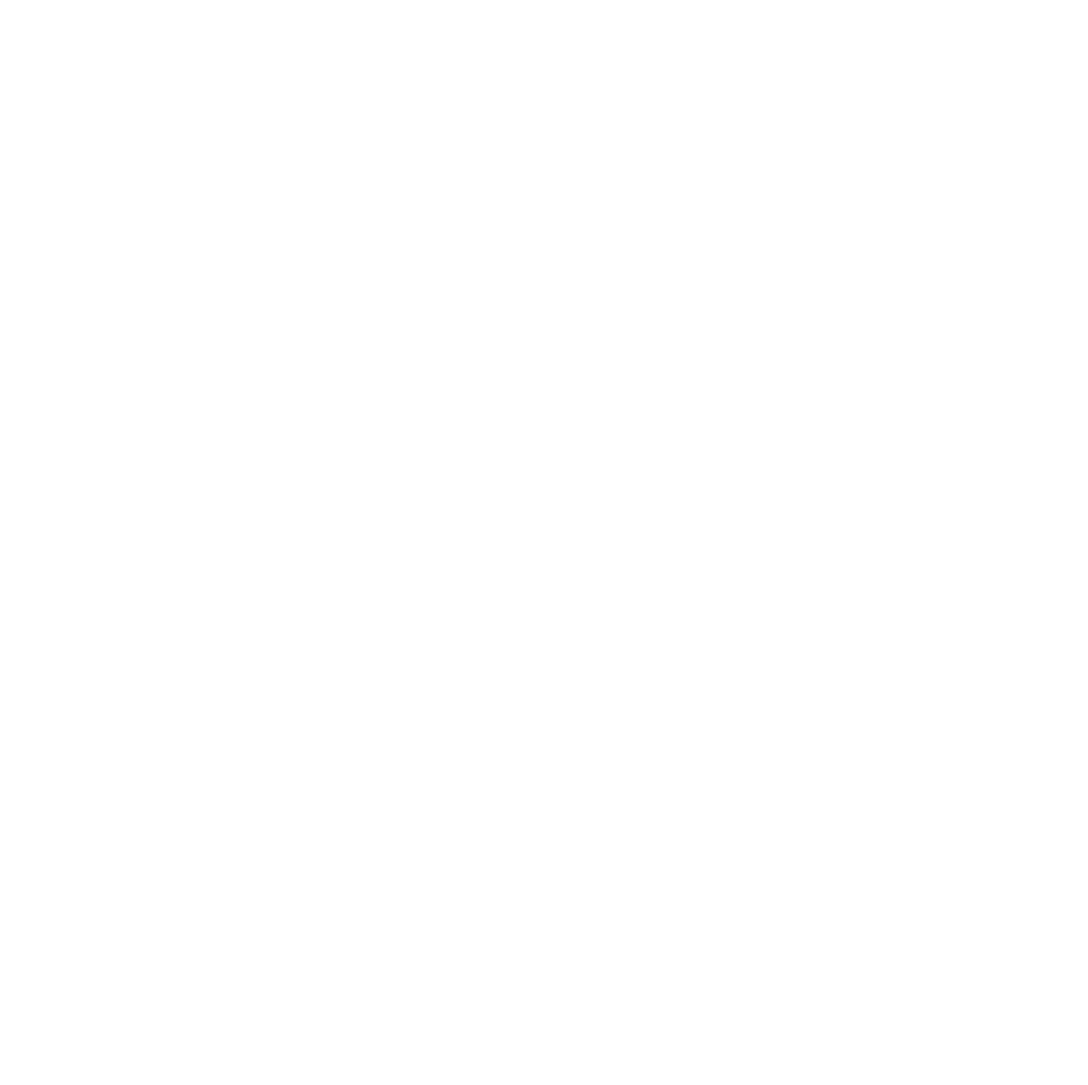
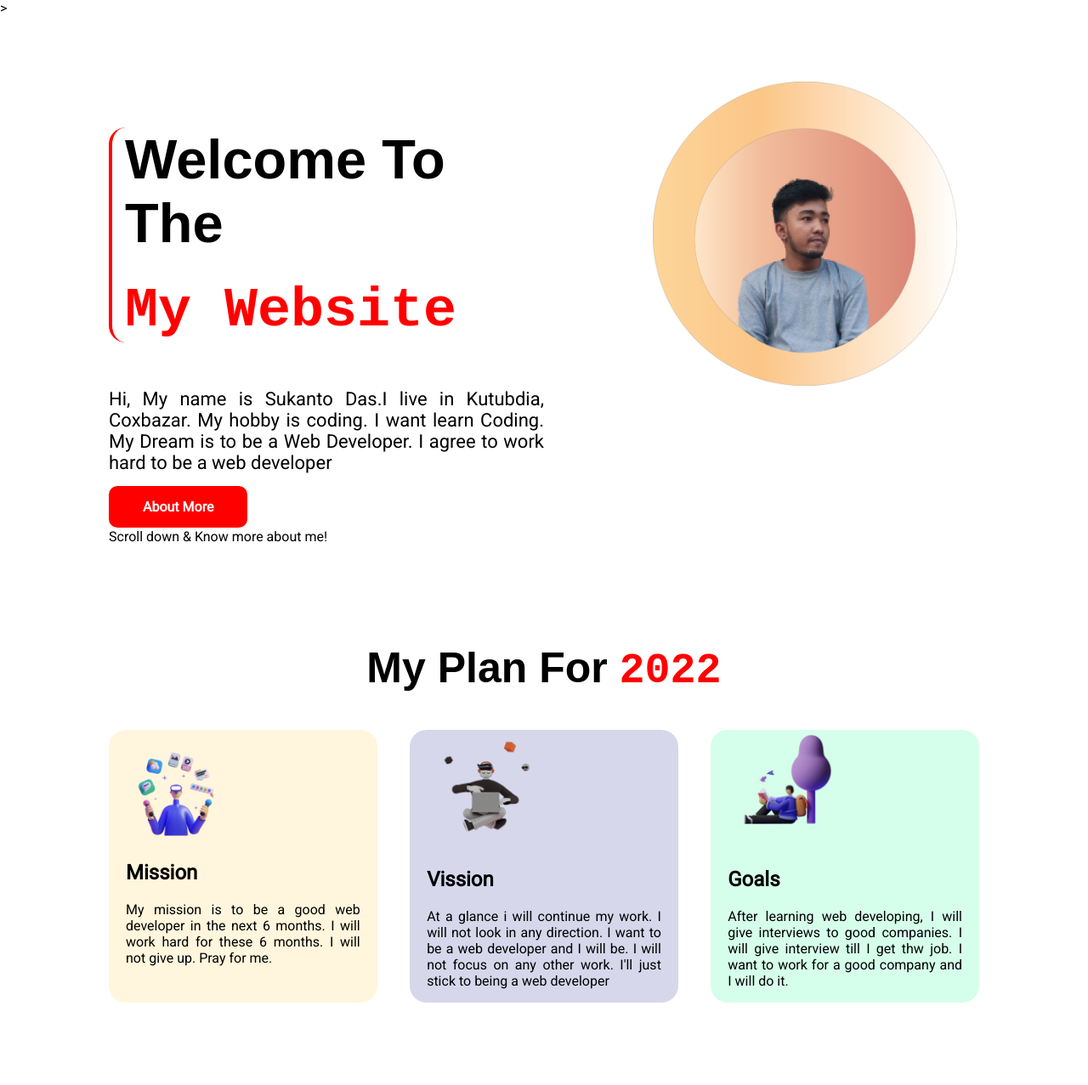
Before and after one commit to Sukanto01899/First-Assignment, a plain HTML site: page index.html in a window 1280 px wide. Shown: the top 1277 px of the page at 85% size. Before the commit the page ends 800 px from the top, so only its background shows below. Drawn offline with Linux system fonts and the light colour scheme.

Commit message:
Half Complete

```diff
--- a/index.html
+++ b/index.html
@@ -5,8 +5,61 @@
     <meta http-equiv="X-UA-Compatible" content="IE=edge">
     <meta name="viewport" content="width=device-width, initial-scale=1.0">
     <title>Document</title>
+    <link rel="preconnect" href="https://fonts.googleapis.com">
+    <link rel="preconnect" href="https://fonts.gstatic.com" crossorigin>
+    <link href="https://fonts.googleapis.com/css2?family=Poppins&family=Roboto&display=swap" rel="stylesheet">
+    <link rel="stylesheet" href="style.css">
 </head>
 <body>
+    <!------Head Section------->>
+    <section class="head-section">
+    <div class="side-by-side">
+        <div class="left-border">
+    <h1>Welcome To The</h1>
+    <h1 class="red-color">My Website</h1>
+       </div>
+    <p class="head-p">Hi, My name is Sukanto Das.I live in Kutubdia, Coxbazar. My hobby is coding. I want learn Coding. My Dream is to be a Web Developer. I agree to work hard to be a web developer </p>
+    <a class="link-button" href="#">About More</a>
+    <p>Scroll down & Know more about me!</p>
+    </div>
+    <div class="side-by-side">
+        <img src="person/my-pic.png" alt="">
+    </div>
+</section>
+
+<!------My Plan for 2022----->
+<section>
+    <h1 class="my-plan">My Plan For <span class="red-color">2022</span></h1>
+<div class="m-v-g head-section">
+    <div id="mission" class="m-v-g-item">
+        <img src="illustrators/illustrator-1.png" alt="">
+        <h2>Mission</h2>
+    <p>My mission is to be a good web developer in the next 6 months. I will work hard for these 6 months.  I will not give up. Pray for me.</p>
+    </div>
+    <div id="vission" class="m-v-g-item">
+        <img src="illustrators/illustrator-2.png" alt="">
+        <h2>Vission</h2>
+        <p>At a glance i will continue my work. I will not look in any direction. I want to be a web developer and I will be. I will not focus on any other work. I'll just stick to being a web developer</p>
+    </div>
+    <div id="goals" class="m-v-g-item">
+        <img src="illustrators/illustrator-3.png" alt="">
+        <h2>Goals</h2>
+        <p>After learning web developing, I will give interviews to good companies. I will give interview till I get thw job. I want to work for a good company and I will do it.</p>
+    </div>
+</div>
+</section>
+
+<!------My Development Career---->
+    <section class="head-section">
+        <div class="side-by-side">
+        <img src="pictures/coding.png" alt="">
+        </div>
+        <div class="side-by-side">
+        <h1>My <br> Development Career</h1>
+        <p>At a glance i will continue my work. I will not look in any direction. I want to be a web developer and I will be. I will not focus on any other work. I'll just stick to being a web developer</p>
+        </div>
+    </section>
+
 
 </body>
 </html>
--- a/style.css
+++ b/style.css
@@ -0,0 +1,82 @@
+body{
+    margin: 0;
+    font-family: 'Poppins', sans-serif;
+    font-family: 'Roboto', sans-serif;
+
+}
+h1{
+    font-size: 65px;
+    font-family: Arial, Helvetica, sans-serif;
+}
+.red-color{
+    color: red;
+    margin-top: -25px;
+    font-family: monospace;
+}
+.left-border{
+    border-left: 4px solid red;
+    padding-left: 15px;
+    border-radius: 20px;
+}
+.head-section{
+    display: flex;
+    margin-bottom: 100px;
+}
+.side-by-side{
+    margin-left: 10%;
+    margin-top: 6%;
+    width: 100%;
+}
+.side-by-side img{
+    width: 70%;
+}
+.head-p{
+    font-size: 22px;
+    margin-bottom: 30px;
+    text-align: justify;
+}
+.link-button{
+    text-decoration: none;
+    background-color: red;
+    padding: 15px 40px;
+    color: white;
+    font-weight: 800;
+    border-radius: 10px;
+}
+
+
+       /*My Plan for 2022*/
+.my-plan{
+    text-align: center;
+    font-size: 50px;
+}
+.m-v-g{
+    display: flex;
+}
+.m-v-g-item{
+    width: 100%;
+    padding-left: 20px;
+    padding-right: 20px;
+    text-align: justify;
+
+}
+.m-v-g-item img{
+    width: 50%;
+}
+#mission{
+    background-color: rgba(255, 226, 143, 0.3);
+    border-radius: 20px;
+    margin-left: 10%;
+
+}
+#vission{
+    background-color: rgba(121, 124, 190, 0.3);
+    border-radius: 20px;
+    margin-left: 3%;
+    margin-right: 3%;
+}
+#goals{
+    background-color: rgba(121, 255, 190, 0.3);
+    border-radius: 20px;
+    margin-right: 10%;
+}
```
Also changed, not shown: person/my-pic.png (added).
